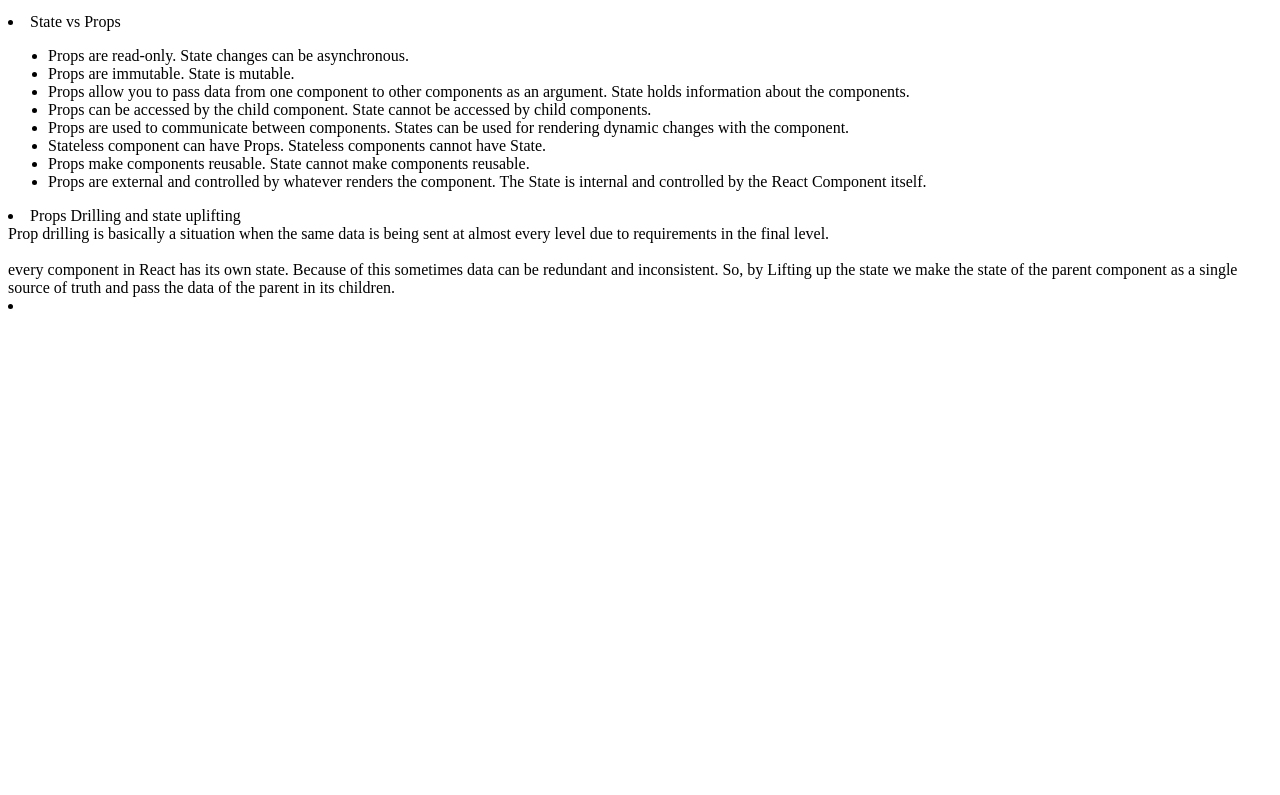
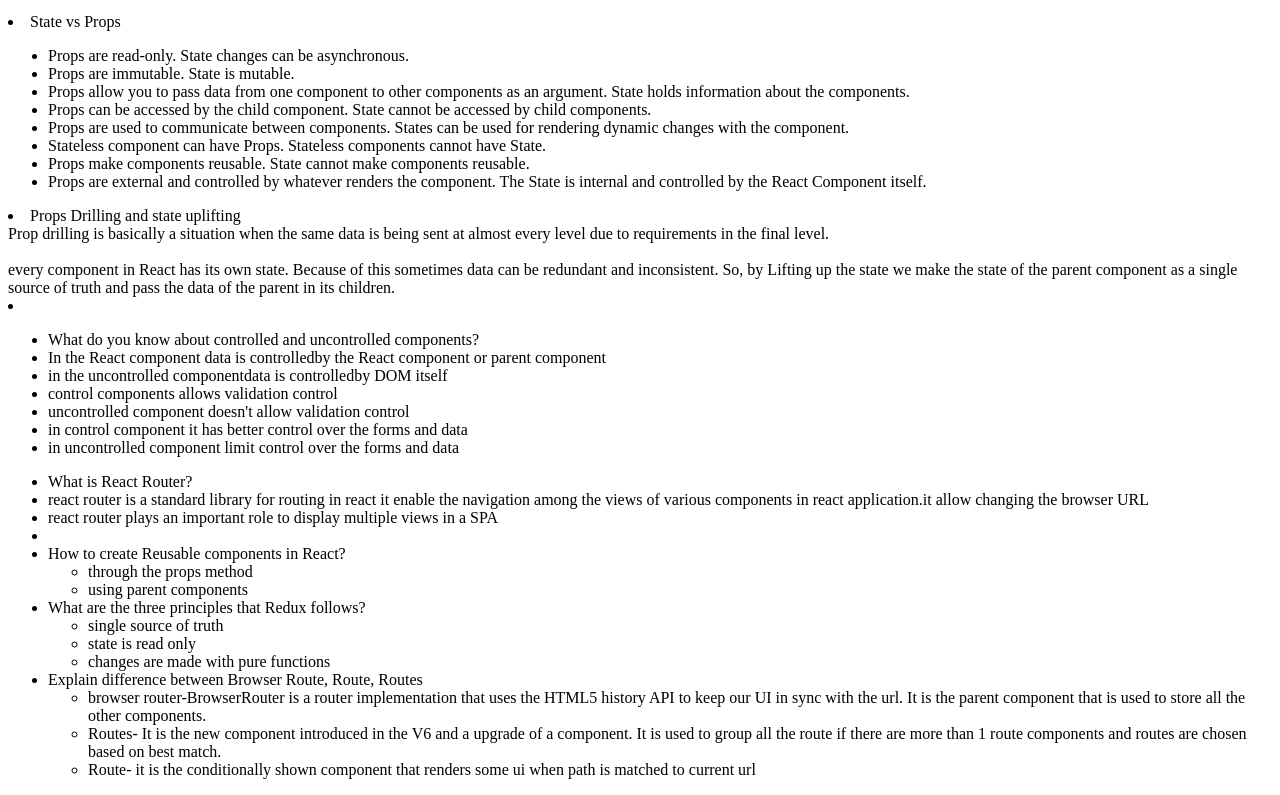
Before and after one commit to shanthakumarvenkatesh/practice, a plain HTML site: page react.html in a window 1280 px wide. Shown: the part 1190-1985 px from the top of the page. Before the commit the page ends 1513 px from the top, so only its background shows below. Drawn offline with Linux system fonts and the light colour scheme.

Commit message:
Update react.html

```diff
--- a/react.html
+++ b/react.html
@@ -95,6 +95,40 @@
     <br><br>
     every component in React has its own state. Because of this sometimes data can be redundant and inconsistent. So, by Lifting up the state we make the state of the parent component as a single source of truth and pass the data of the parent in its children.
     <li></li>
+     <ul>
+                   <li>What do you know about controlled and uncontrolled components?</li>
+                   <li>In the React component data is controlledby the React component or parent component</li>
+                   <li>in the uncontrolled componentdata is controlledby DOM itself</li>
+                   <li>control components allows validation control</li>
+                   <li>uncontrolled component doesn't allow validation control</li>
+                   <li>in control component it has better control over the forms and data</li>
+                   <li>in uncontrolled component limit control over the forms and data</li>
+               </ul>
+               <ul>
+                   <li>What is React Router?</li>
+                   <li>react router is a standard library for routing in react it enable the navigation among the views of various components in react application.it allow changing the browser URL</li>
+                   <li>react router plays an important role to display multiple views in a SPA</li>
+                   <li></li>
+
+                <li>How to create Reusable components in React?</li>
+        <ul>
+            <li>through the props method</li>
+            <li>using parent components</li>
+        </ul>
+        <li>What are the three principles that Redux follows?</li>
+        <ul>
+            <li>single source of truth</li>
+            <li>state is read only</li>
+            <li>changes are made with pure functions</li>
+        </ul>
+        <li>Explain difference between Browser Route, Route, Routes</li>
+        <ul>
+            <li>browser router-BrowserRouter is a router implementation that uses the HTML5 history API to keep our UI in sync with the url. It is the parent component that is used to store all the other components.
+            </li>
+            <li>Routes- It is the new component introduced in the V6 and a upgrade of a component. It is used to group all the route if there are more than 1 route components and routes are chosen based on best match.
+            </li>
+            <li>Route- it is the conditionally shown component that renders some ui when path is matched to current url</li>
+        </ul>
 
 </ol>
 </body>
```
